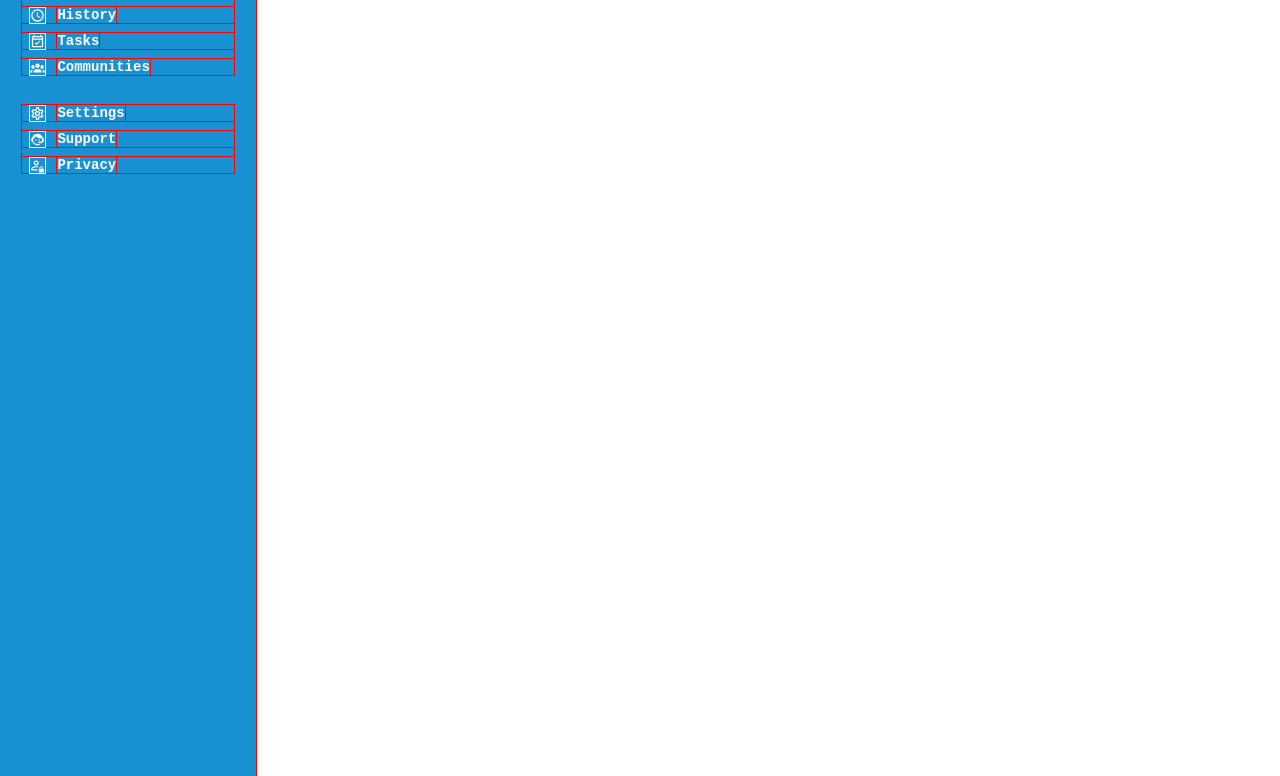
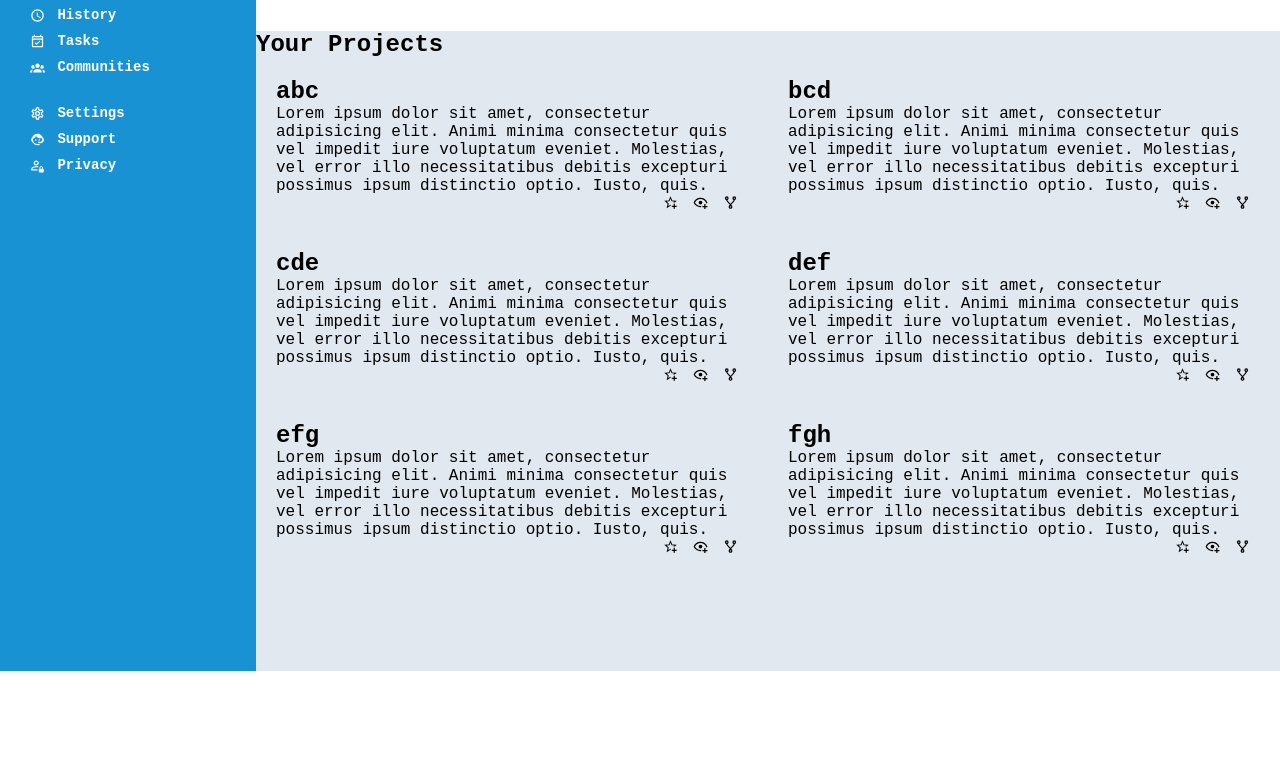
Before and after one commit to DC75166/odin-admin-dashboard, a plain HTML site: page index.html in a window 1280 px wide. Shown: the part 129-905 px from the top of the page. After the commit the page ends 800 px from the top, so only its background shows below. Drawn offline with Linux system fonts and the light colour scheme.

Commit message:
Created the grid design for the main body

```diff
--- a/style.css
+++ b/style.css
@@ -2,7 +2,7 @@
 	margin: 0;
 	padding: 0;
 	box-sizing: border-box;
-	outline: 1px solid red;
+	/* outline: 1px solid red; */
 }
 
 :root {
@@ -175,3 +175,27 @@ aside {
 main {
 	background-color: var(--bg-color-main);
 }
+
+.block-container{
+	display: grid;
+	grid-template-columns: 1fr 1fr;
+	gap:20px;
+	padding:10px;
+}
+
+.card{
+   padding: 10px;
+}
+
+.card-navs{
+	display: grid;
+	grid-auto-flow: column;
+	gap: 15px;
+	justify-content: end;
+	align-items: center;
+	padding-right: 10px;
+}
+
+.card-navs>img{
+	width: 15px;
+}
```
